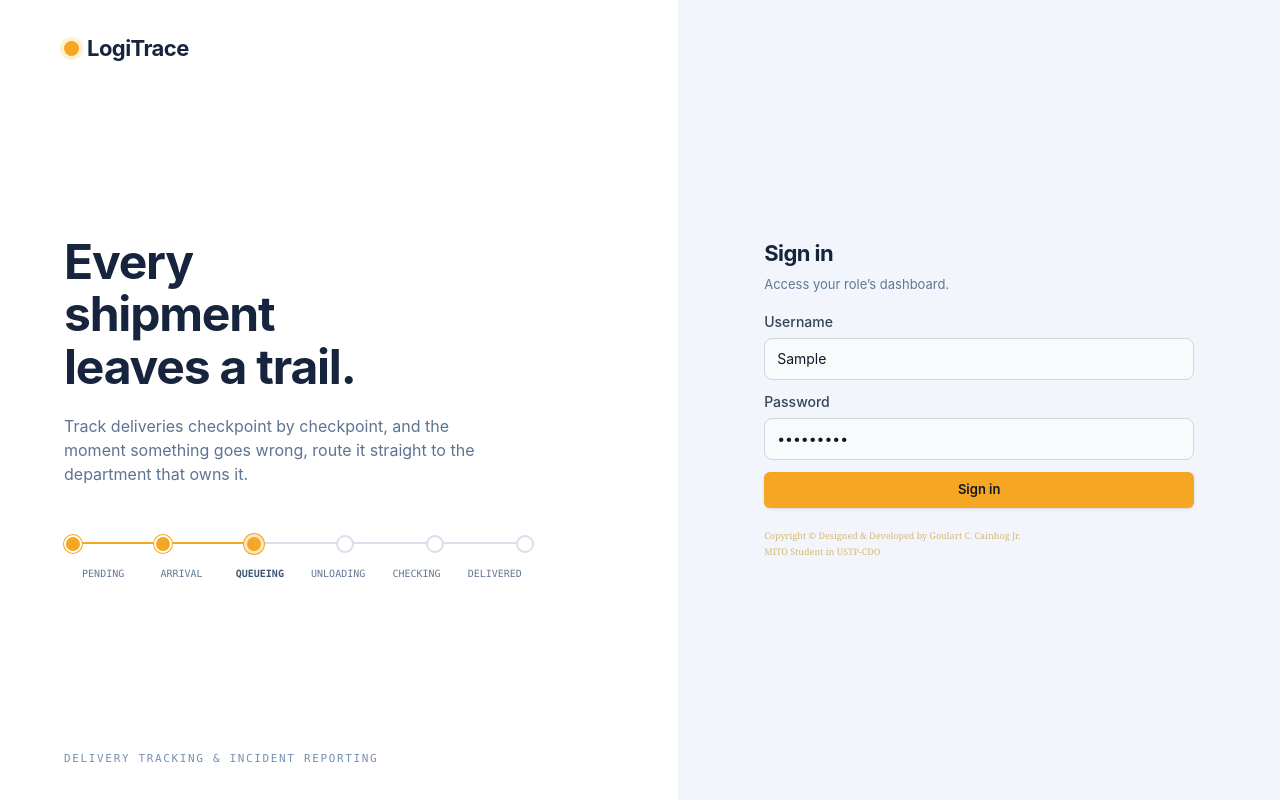
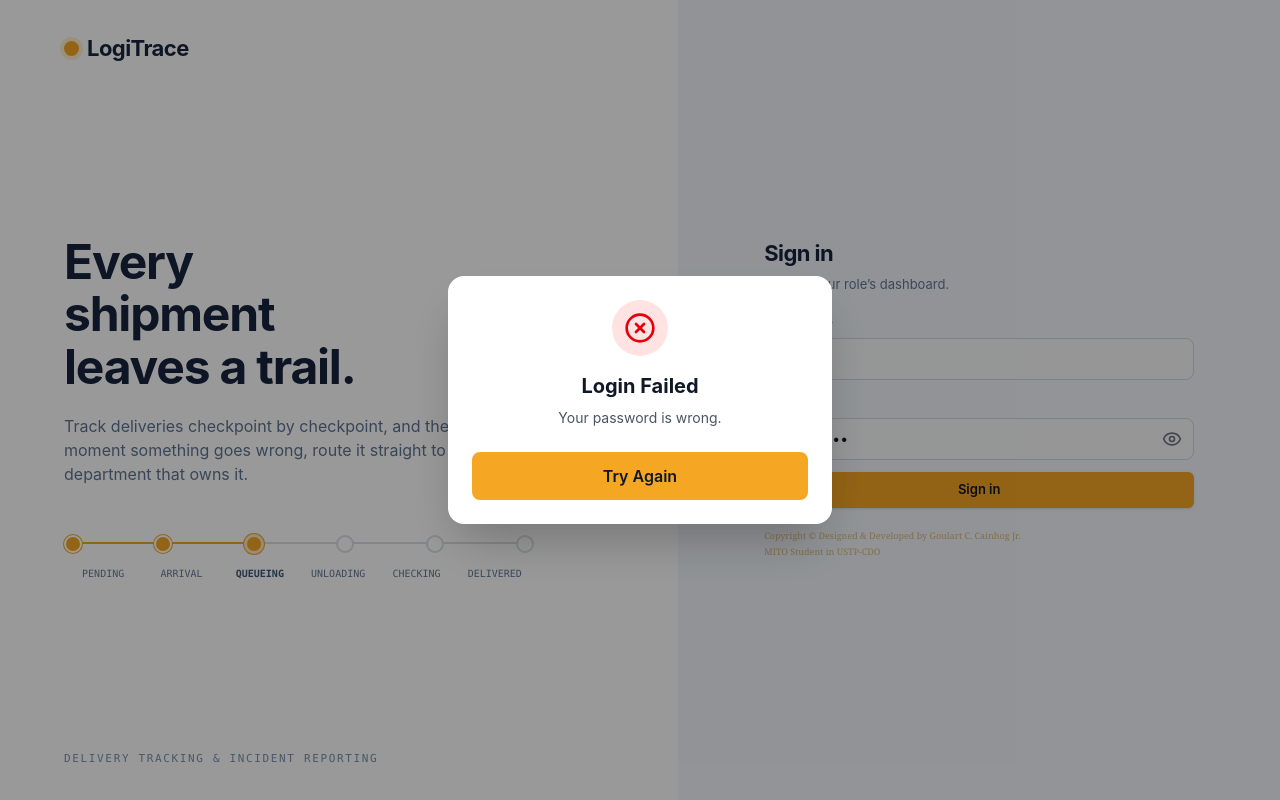
Before and after one commit to cijieee2003/LogiTrace---Copy, a React (Vite) app in the folder frontend/: page /login in a window 1280 px wide. Both pictures are taken after typing "Sample", "Sample123" into the empty fields and a click on the button "Sign in". Built offline with nearby package versions, Linux system fonts and the light colour scheme; no server answers.

Commit message:
loginfixing

```diff
--- a/frontend/src/Views/Page/Auth/Login.jsx
+++ b/frontend/src/Views/Page/Auth/Login.jsx
@@ -1,18 +1,24 @@
 
 import { useState } from "react";
+import { useNavigate } from "react-router-dom";
+import { Eye, EyeOff, XCircle, AlertCircle } from "lucide-react";
 import { useStateContext } from "../../../context/AuthProvider";
 import SpinnerButton from "../../Components/SpinnerButton";
 
 const Login = () => {
   const [username, setUsername] = useState("");
   const [password, setPassword] = useState("");
+  const [showPassword, setShowPassword] = useState(false);
   const [error, setError] = useState("");
+  const [showPopup, setShowPopup] = useState(false);
 
   const { login, btnLoading } = useStateContext();
+  const navigate = useNavigate();
 
   const handleLogin = async (e) => {
     e.preventDefault();
     setError("");
+    setShowPopup(false);
 
     if (!username.trim() || !password) {
       setError("Please enter your username and password.");
@@ -20,36 +26,44 @@ const Login = () => {
     }
 
     try {
-      await login({
+      const success = await login({
         username: username.trim(),
         password,
       });
 
-      // Add your existing dashboard navigation here
-      // if your app does not already handle navigation elsewhere.
+      if (success) {
+        navigate("/dashboard");
+      } else {
+        setError("Your password is wrong.");
+        setShowPopup(true);
+      }
     } catch (error) {
       console.error("Login error:", error);
 
       const status = error.response?.status;
+      const responseData = error.response?.data;
 
-      if (status === 404) {
+      if (status === 401 || status === 422) {
         setError(
-          "Login endpoint not found. Please check the API URL and deployed Laravel routes."
+          status === 422 &&
+          responseData?.errors?.username?.[0]
+            ? responseData.errors.username[0]
+            : "Your password is wrong."
         );
-      } else if (status === 401) {
-        setError("Invalid username or password.");
-      } else if (status === 422) {
+        setShowPopup(true);
+      } else if (status === 404) {
         setError(
-          error.response?.data?.errors?.username?.[0] ||
-          error.response?.data?.message ||
-          "Please check your login details."
+          "Login endpoint not found. Please check your API URL and Laravel routes."
         );
+        setShowPopup(true);
+      } else if (!error.response) {
+        setError("Unable to connect to the server. Please try again.");
+        setShowPopup(true);
       } else {
         setError(
-          error.response?.data?.message ||
-          error.message ||
-          "Unable to log in. Please try again."
+          responseData?.message || "Unable to log in. Please try again."
         );
+        setShowPopup(true);
       }
     }
   };
@@ -64,7 +78,7 @@ const Login = () => {
         Access your role’s dashboard.
       </p>
 
-      {error && (
+      {error && !showPopup && (
         <div
           role="alert"
           className="mt-5 rounded-lg border border-red-200 bg-red-50 px-4 py-3"
@@ -107,18 +121,38 @@ const Login = () => {
             Password
           </label>
 
+          <div className="relative">
             <input
               id="password"
               name="password"
-            type="password"
+              type={showPassword ? "text" : "password"}
               value={password}
-            onChange={(e) => setPassword(e.target.value)}
+              onChange={(e) => {
+                setPassword(e.target.value);
+                setError("");
+                setShowPopup(false);
+              }}
               placeholder="Enter your password"
               autoComplete="current-password"
               disabled={btnLoading}
-            className="block w-full rounded-lg border border-gray-300 bg-gray-50 px-3 py-2.5 text-sm text-gray-900 outline-none transition focus:border-blue-500 focus:ring-2 focus:ring-blue-100 disabled:opacity-60"
+              className="block w-full rounded-lg border border-gray-300 bg-gray-50 px-3 py-2.5 pr-11 text-sm text-gray-900 outline-none transition focus:border-blue-500 focus:ring-2 focus:ring-blue-100 disabled:opacity-60"
               required
             />
+
+            <button
+              type="button"
+              onClick={() => setShowPassword((previous) => !previous)}
+              aria-label={showPassword ? "Hide password" : "Show password"}
+              aria-pressed={showPassword}
+              className="absolute inset-y-0 right-0 flex items-center px-3 text-gray-500 hover:text-gray-800 focus:outline-none"
+            >
+              {showPassword ? (
+                <EyeOff size={20} />
+              ) : (
+                <Eye size={20} />
+              )}
+            </button>
+          </div>
         </div>
 
         <button
@@ -139,12 +173,50 @@ const Login = () => {
 
       <div className="mt-20 sm:mt-24 landscape:mt-5 lg:mt-32">
         <p className="font-serif text-[11px] leading-5 text-[#d6b875] sm:text-[13px] sm:leading-6 landscape:text-[9px] landscape:leading-4 lg:text-[15px]">
-          Copyright © Designed &amp; Developed by
-          {" "}Goulart C. Cainhog Jr.
+          Copyright © Designed &amp; Developed by{" "}
+          Goulart C. Cainhog Jr.
           <br />
           MITO Student in USTP-CDO
         </p>
       </div>
+
+      {/* Login error popup */}
+      {showPopup && (
+        <div
+          className="fixed inset-0 z-50 flex items-center justify-center bg-black/40 p-4"
+          role="presentation"
+          onClick={() => setShowPopup(false)}
+        >
+          <div
+            role="alertdialog"
+            aria-modal="true"
+            aria-labelledby="login-error-title"
+            className="w-full max-w-sm rounded-2xl bg-white p-6 text-center shadow-2xl"
+            onClick={(e) => e.stopPropagation()}
+          >
+            <div className="mx-auto mb-4 flex h-14 w-14 items-center justify-center rounded-full bg-red-100">
+              <XCircle size={32} className="text-red-600" />
+            </div>
+
+            <h3
+              id="login-error-title"
+              className="text-xl font-bold text-gray-900"
+            >
+              Login Failed
+            </h3>
+
+            <p className="mt-2 text-sm text-gray-600">{error}</p>
+
+            <button
+              type="button"
+              onClick={() => setShowPopup(false)}
+              className="mt-6 w-full rounded-lg bg-[#f5a623] px-4 py-3 font-semibold text-gray-900 transition hover:bg-[#efa01c]"
+            >
+              Try Again
+            </button>
+          </div>
+        </div>
+      )}
     </div>
   );
 };
```
Lines whose indentation alone changed are shown as unchanged.
